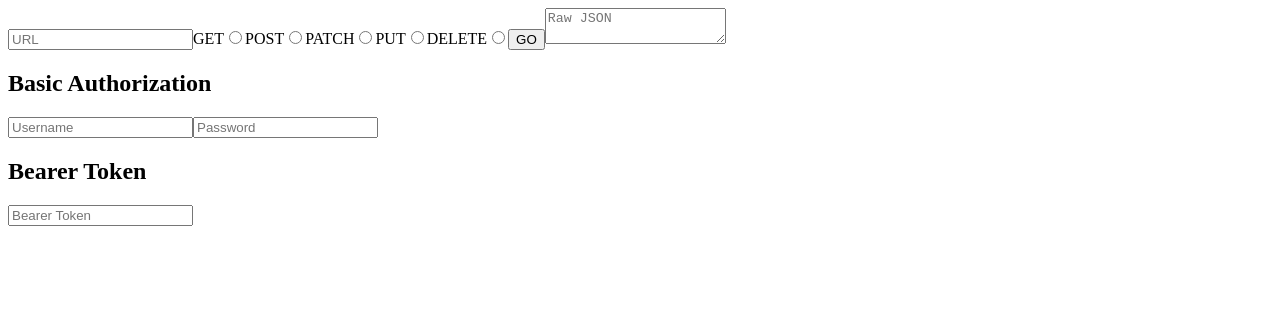
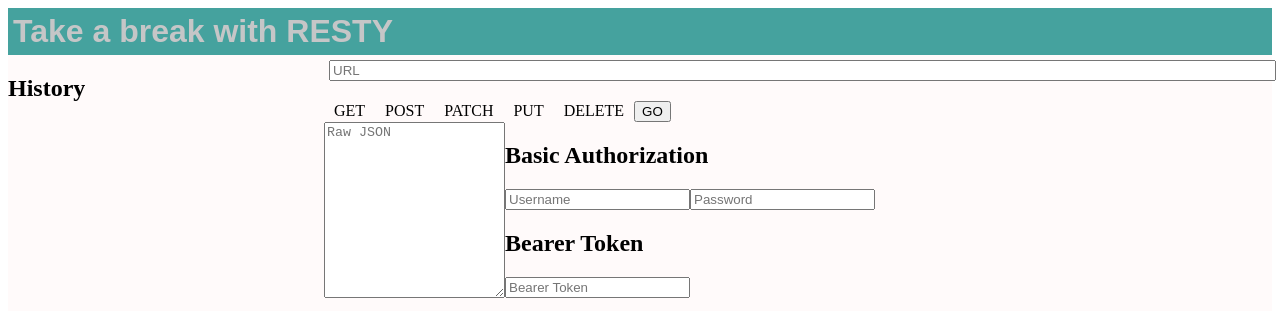
Before and after one commit to jodinkansagor/resty, a React app: page / in a window 1280 px wide. Built offline with nearby package versions, Linux system fonts and the light colour scheme; a web font is replaced by a local one.

Commit message:
some styling, stuck on the active radio buttons

```diff
--- /dev/null
+++ b/src/components/Form.css
@@ -0,0 +1,24 @@
+form {
+  .jsonAndAuth {
+    display: flex;
+    flex-direction: row;
+  }
+
+  .url {
+    margin: 5px;
+    margin-bottom: 20px;
+    width: 99%;
+  }
+
+  .radio {
+    display: none
+  }
+
+
+
+  label {
+    margin: 5px;
+    padding: 5px;
+  }
+
+}
--- a/src/components/Form.js
+++ b/src/components/Form.js
@@ -1,24 +1,31 @@
 import React from 'react';
 import PropTypes from 'prop-types';
+import styles from '../components/Form.css';
 
 
 
 const Form = ({ onSubmit, url, textInput, onChange, userName, password, bearerToken }) => (
 
   <form onSubmit={onSubmit}>
-    <input type="text" placeholder="URL" value={url} name="url" onChange={onChange} />
-    <label>GET<input type="radio" name="method" value="GET" onChange={onChange}></input></label>
-    <label>POST<input type="radio" name="method" value="POST" onChange={onChange}></input></label>
-    <label>PATCH<input type="radio" name="method" value="PATCH" onChange={onChange}></input></label>
-    <label>PUT<input type="radio" name="method" value="put" onChange={onChange}></input></label>
-    <label>DELETE<input type="radio" name="method" value="delete" onChange={onChange}></input></label>
+    <input type="text" className={styles.url} placeholder="URL" value={url} name="url" onChange={onChange} />
+    <section className={styles.radioButtons}>
+      <label>GET<input className={styles.radio} type="radio" name="method" value="GET" onChange={onChange}></input></label>
+      <label>POST<input className={styles.radio} type="radio" name="method" value="POST" onChange={onChange}></input></label>
+      <label>PATCH<input className={styles.radio} type="radio" name="method" value="PATCH" onChange={onChange}></input></label>
+      <label>PUT<input className={styles.radio} type="radio" name="method" value="PUT" onChange={onChange}></input></label>
+      <label>DELETE<input className={styles.radio} type="radio" name="method" value="DELETE" onChange={onChange}></input></label>
       <button>GO</button>
+    </section>
+    <section className={styles.jsonAndAuth}>
       <textarea name="textInput" type="text" value={textInput} placeholder="Raw JSON" onChange={onChange}></textarea>
+      <section className={styles.justAuth}>
         <h2>Basic Authorization</h2>
         <input type="text" placeholder="Username" value={userName} name="userName" onChange={onChange} />
         <input type="text" placeholder="Password" value={password} name="password" onChange={onChange} />
         <h2>Bearer Token</h2>
         <input type="text" placeholder="Bearer Token" value={bearerToken} name="bearerToken" onChange={onChange} />
+      </section>
+    </section>
   </form>
 );
 
--- a/src/components/HistoryList.js
+++ b/src/components/HistoryList.js
@@ -2,9 +2,9 @@ import React from 'react';
 import PropTypes from 'prop-types';
 import HistoryListItem from './HistoryListItem';
 
-const HistoryList = ({ historyList }) => {
+const HistoryList = ({ historyList, updateStateFromHistory }) => {
   const historyListItemElements = historyList.map((historyListItem, i) => (
-    <li key={i}>
+    <li key={i} onClick={updateStateFromHistory}>
       <HistoryListItem method={historyListItem.method} url={historyListItem.url} />
     </li>
   ));
@@ -17,6 +17,7 @@ const HistoryList = ({ historyList }) => {
 };
 
 HistoryList.propTypes = {
+  updateStateFromHistory: PropTypes.func.isRequired,
   historyList: PropTypes.arrayOf(PropTypes.shape({
     method: PropTypes.string.isRequired,
     url: PropTypes.string.isRequired
--- /dev/null
+++ b/src/components/common/Header.css
@@ -0,0 +1,11 @@
+header {
+  background-color: #45A29E;
+  color: #c5c6c7;
+  font-family: 'Martel Sans', sans-serif;
+
+  h1 {
+    margin-top: 0px;
+    margin-bottom: 0px;
+    padding: 5px;
+  }
+}
--- /dev/null
+++ b/src/components/common/Header.js
@@ -0,0 +1,10 @@
+import React from 'react';
+import styles from './Header.css';
+
+const Header = () => (
+  <header>
+    <h1>Take a break with RESTY</h1>
+  </header>
+);
+
+export default Header;
--- /dev/null
+++ b/src/containers/RestyContainer.css
@@ -0,0 +1,10 @@
+
+.wholeSection {
+  display: grid;
+  grid-template-columns: 1fr 3fr;
+  background-color: 	#FFFAFA;
+
+  pre {
+    width: 75%;
+  }
+}
--- a/src/containers/RestyContainer.js
+++ b/src/containers/RestyContainer.js
@@ -1,6 +1,8 @@
 import React, { Component } from 'react';
 import Form from '../components/Form';
 import HistoryList from '../components/HistoryList';
+import Header from '../components/common/Header';
+import styles from '../containers/RestyContainer.css';
 
 
 export default class RestyContainer extends Component {
@@ -31,8 +33,11 @@ export default class RestyContainer extends Component {
     let headers;
     let body;
 
-    if (this.state.method === 'POST' || this.state.method === 'put' || this.state.method === 'PATCH') {
-      headers = { 'Content-Type': 'application/json' };
+    if (this.state.method === 'POST' || this.state.method === 'PUT' || this.state.method === 'PATCH') {
+      headers = {
+        'Content-Type': 'application/json',
+        'Authorization': `Bearer ${this.state.bearerToken}`
+      };
       body = this.state.textInput;
     }
     console.log(headers, body);
@@ -67,6 +72,13 @@ export default class RestyContainer extends Component {
     return (
 
       <>
+        <Header />
+        <section className={styles.wholeSection}>
+          <section className={styles.history}>
+            <h2>History</h2>
+            <HistoryList historyList={historyList} />
+          </section>
+          <section className={styles.formAndResults}>
             <Form
               url={url}
               textInput={textInput}
@@ -77,8 +89,9 @@ export default class RestyContainer extends Component {
               onSubmit={this.handleSubmit}
               onChange={this.handleChange}
             />
-        <HistoryList historyList={historyList} />
             <pre>{this.state.response}</pre>
+          </section>
+        </section>
       </>
     );
   }
--- a/src/index.html
+++ b/src/index.html
@@ -5,6 +5,7 @@
   <meta charset="UTF-8">
   <meta name="viewport" content="width=device-width, initial-scale=1.0">
   <meta http-equiv="X-UA-Compatible" content="ie=edge">
+  <link href="https://fonts.googleapis.com/css?family=Martel+Sans&display=swap" rel="stylesheet">
   <title>resty</title>
 </head>
 
```
Also changed, not shown: src/components/common/Footer.js (added). Lines whose indentation alone changed are shown as unchanged.
